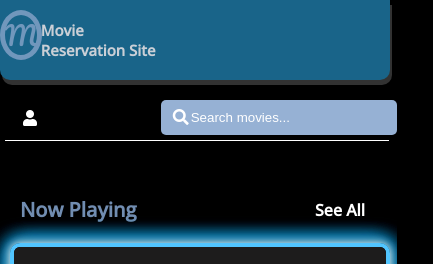
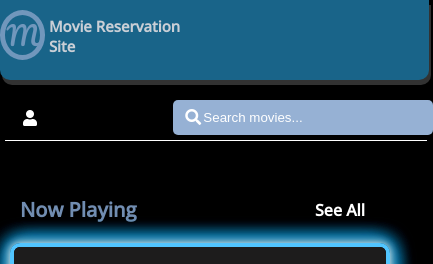
Before and after one commit to ziniverse/moviereservation, a plain HTML site: page index.html in a window 390 px wide. Shown: the top 264 px of the page, 433 px wide, since content can reach past the window. Drawn offline with nearby package versions, Linux system fonts and the light colour scheme; no server answers; a web font is replaced by a local one.

Commit message:
Update styles.css

```diff
--- a/styles.css
+++ b/styles.css
@@ -1739,12 +1739,12 @@ h2.movie-title-modal {
 @media (max-width: 530px) {
     .header-box{
         position: relative;
-        width: 100%;
+        width: 110%;
     }
     .header-box h1 {
         position: relative;
         left: 12.5%;
-        top: 0;
+        top: -5%;
         font-size: 15px;
         font-weight: bold;
     }
```
